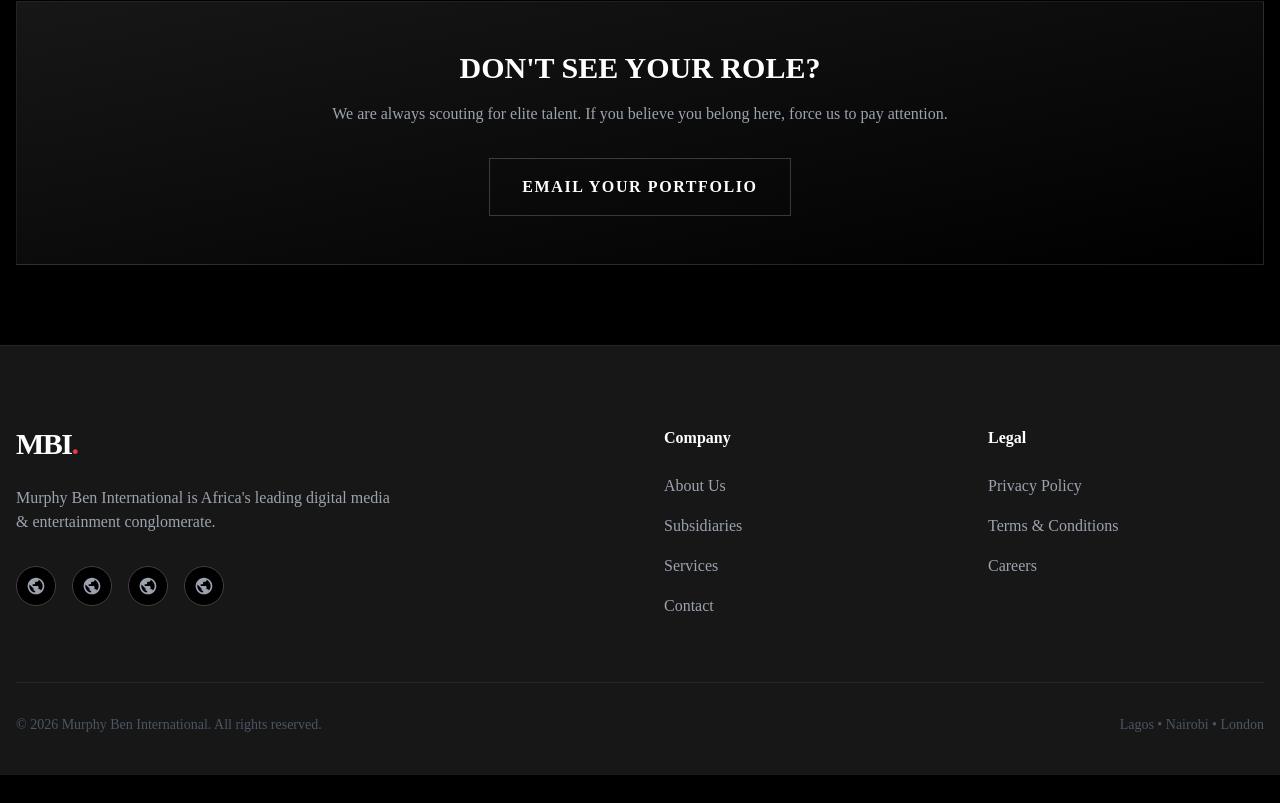
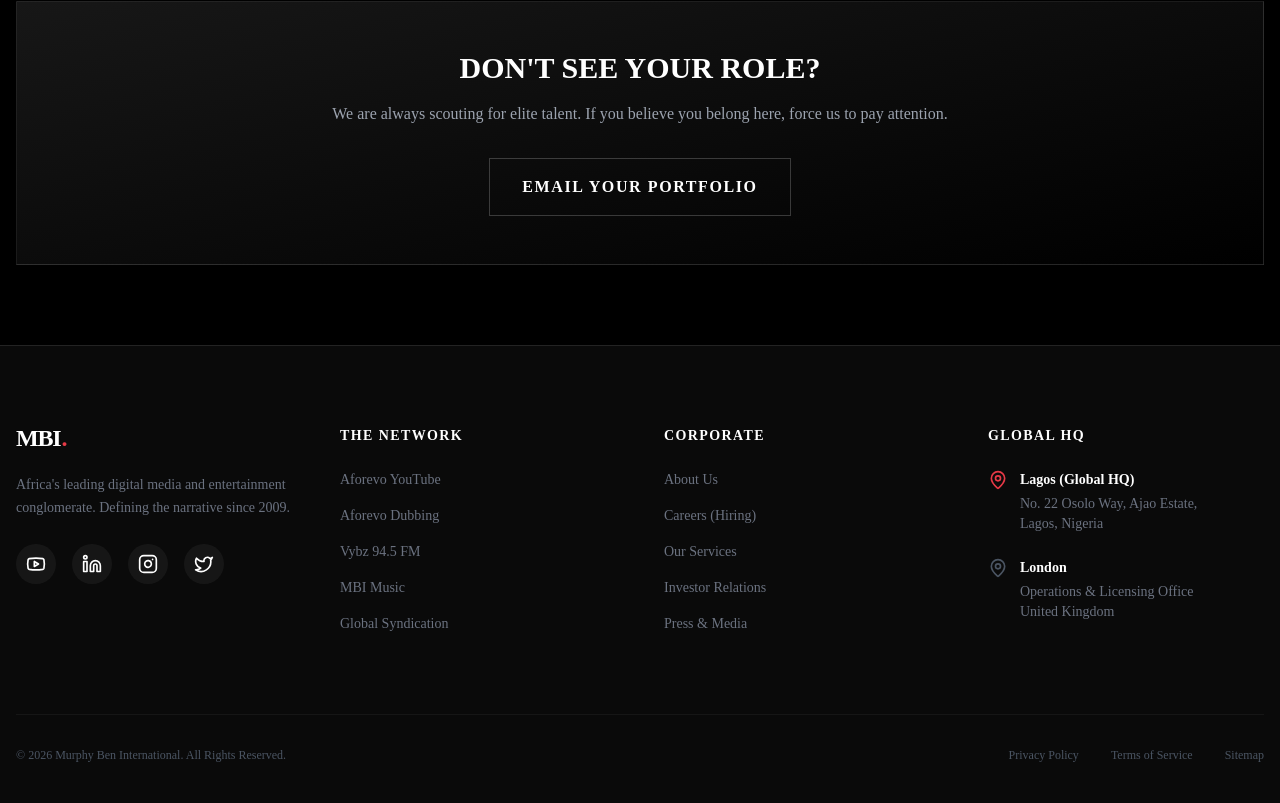
Before and after one commit to io-m1/aforevo.io, a Next.js app: page /careers in a window 1280 px wide. Shown: the part 1387-2190 px from the top of the page. Before the commit the page ends 2162 px from the top, so only its background shows below. Built offline with nearby package versions, Linux system fonts and the light colour scheme.

Commit message:
feat(layout): deploy strategic footer with HQs and network links

```diff
--- a/components/layout/Footer.tsx
+++ b/components/layout/Footer.tsx
@@ -1,75 +1,112 @@
 import Link from 'next/link';
-import layoutData from '@/content/layout.json';
+import Logo from '@/components/ui/Logo';
+import { Twitter, Instagram, Linkedin, Youtube, Mail, MapPin } from 'lucide-react';
 
 export default function Footer() {
-  const { footer } = layoutData;
   const currentYear = new Date().getFullYear();
 
   return (
-    <footer className="bg-neutral-900 border-t border-neutral-800 pt-20 pb-10">
+    <footer className="bg-neutral-950 border-t border-white/10 pt-20 pb-10 text-sm">
       <div className="container mx-auto px-4">
-        <div className="grid grid-cols-1 md:grid-cols-4 gap-12 mb-16">
 
-          {/* Brand Column */}
-          <div className="col-span-1 md:col-span-2">
-            <Link href="/" className="text-3xl font-black text-white tracking-tighter mb-6 block">
-              MBI<span className="text-mbi-red">.</span>
-            </Link>
-            <p className="text-gray-400 max-w-sm mb-8">
-              {footer.description}
+        <div className="grid grid-cols-1 md:grid-cols-4 gap-12 mb-20">
+
+          {/* COLUMN 1: BRAND */}
+          <div className="space-y-6">
+            <Logo className="text-2xl" />
+            <p className="text-gray-500 leading-relaxed max-w-xs">
+              Africa&apos;s leading digital media and entertainment conglomerate.
+              Defining the narrative since 2009.
             </p>
-            {/* Social Icons */}
             <div className="flex gap-4">
-              {footer.socials.map((social) => (
-                <a
-                  key={social.platform}
-                  href={social.url}
-                  target="_blank"
-                  rel="noopener noreferrer"
-                  className="w-10 h-10 rounded-full bg-black border border-neutral-700 flex items-center justify-center text-gray-400 hover:text-white hover:border-mbi-red transition-all"
-                  aria-label={social.platform}
-                >
-                  <span className="sr-only">{social.platform}</span>
-                  {/* Generic Social Icon (We can refine specific SVGs later) */}
-                  <svg className="w-5 h-5" fill="currentColor" viewBox="0 0 24 24">
-                     <path d="M12 2C6.48 2 2 6.48 2 12s4.48 10 10 10 10-4.48 10-10S17.52 2 12 2zm-1 17.93c-3.95-.49-7-3.85-7-7.93 0-.62.08-1.21.21-1.79L9 15v1c0 1.1.9 2 2 2v1.93zm6.9-2.54c-.26-.81-1-1.39-1.9-1.39h-1v-3c0-.55-.45-1-1-1H8v-2h2c.55 0 1-.45 1-1V7h2c1.1 0 2-.9 2-2v-.41c2.93 1.19 5 4.06 5 7.41 0 2.08-.8 3.97-2.1 5.39z"/>
-                  </svg>
-                </a>
-              ))}
+              <SocialIcon icon={<Youtube className="w-5 h-5" />} href="https://youtube.com/@Aforevo" />
+              <SocialIcon icon={<Linkedin className="w-5 h-5" />} href="https://linkedin.com/company/murphy-ben-international" />
+              <SocialIcon icon={<Instagram className="w-5 h-5" />} href="#" />
+              <SocialIcon icon={<Twitter className="w-5 h-5" />} href="#" />
             </div>
           </div>
 
-          {/* Quick Links */}
+          {/* COLUMN 2: NETWORK */}
           <div>
-            <h4 className="text-white font-bold mb-6">Company</h4>
-            <ul className="space-y-4">
-              <li><Link href="/about" className="text-gray-400 hover:text-mbi-red transition-colors">About Us</Link></li>
-              <li><Link href="/brands" className="text-gray-400 hover:text-mbi-red transition-colors">Subsidiaries</Link></li>
-              <li><Link href="/services" className="text-gray-400 hover:text-mbi-red transition-colors">Services</Link></li>
-              <li><Link href="/contact" className="text-gray-400 hover:text-mbi-red transition-colors">Contact</Link></li>
+            <h4 className="font-bold text-white uppercase tracking-widest mb-6">The Network</h4>
+            <ul className="space-y-4 text-gray-500">
+              <FooterLink href="/brands">Aforevo YouTube</FooterLink>
+              <FooterLink href="/brands">Aforevo Dubbing</FooterLink>
+              <FooterLink href="/brands">Vybz 94.5 FM</FooterLink>
+              <FooterLink href="/brands">MBI Music</FooterLink>
+              <FooterLink href="/services">Global Syndication</FooterLink>
             </ul>
           </div>
 
-          {/* Legal */}
+          {/* COLUMN 3: CORPORATE */}
           <div>
-            <h4 className="text-white font-bold mb-6">Legal</h4>
-            <ul className="space-y-4">
-              {footer.links.map((link) => (
-                <li key={link.href}>
-                  <Link href={link.href} className="text-gray-400 hover:text-mbi-red transition-colors">
-                    {link.label}
-                  </Link>
-                </li>
-              ))}
+            <h4 className="font-bold text-white uppercase tracking-widest mb-6">Corporate</h4>
+            <ul className="space-y-4 text-gray-500">
+              <FooterLink href="/about">About Us</FooterLink>
+              <FooterLink href="/careers">Careers (Hiring)</FooterLink>
+              <FooterLink href="/services">Our Services</FooterLink>
+              <FooterLink href="mailto:partners@mbi247.com">Investor Relations</FooterLink>
+              <FooterLink href="mailto:press@mbi247.com">Press & Media</FooterLink>
             </ul>
+          </div>
+
+          {/* COLUMN 4: LOCATIONS */}
+          <div>
+            <h4 className="font-bold text-white uppercase tracking-widest mb-6">Global HQ</h4>
+            <ul className="space-y-6 text-gray-500">
+              <li className="flex gap-3">
+                <MapPin className="w-5 h-5 text-mbi-red shrink-0" />
+                <span>
+                  <strong className="block text-white mb-1">Lagos (Global HQ)</strong>
+                  No. 22 Osolo Way, Ajao Estate,<br />Lagos, Nigeria
+                </span>
+              </li>
+              <li className="flex gap-3">
+                <MapPin className="w-5 h-5 text-gray-600 shrink-0" />
+                <span>
+                  <strong className="block text-white mb-1">London</strong>
+                  Operations & Licensing Office<br />United Kingdom
+                </span>
+              </li>
+            </ul>
+          </div>
+
+        </div>
+
+        {/* BOTTOM BAR */}
+        <div className="border-t border-white/5 pt-8 flex flex-col md:flex-row justify-between items-center gap-4 text-gray-600 text-xs">
+          <p>&copy; {currentYear} Murphy Ben International. All Rights Reserved.</p>
+          <div className="flex gap-8">
+            <Link href="#" className="hover:text-white transition-colors">Privacy Policy</Link>
+            <Link href="#" className="hover:text-white transition-colors">Terms of Service</Link>
+            <Link href="#" className="hover:text-white transition-colors">Sitemap</Link>
           </div>
         </div>
 
-        <div className="border-t border-neutral-800 pt-8 flex flex-col md:flex-row justify-between items-center text-sm text-gray-600">
-          <p>&copy; {currentYear} Murphy Ben International. All rights reserved.</p>
-          <p>Lagos • Nairobi • London</p>
-        </div>
       </div>
     </footer>
   );
 }
+
+function SocialIcon({ icon, href }: { icon: React.ReactNode, href: string }) {
+  return (
+    <a
+      href={href}
+      target="_blank"
+      rel="noopener noreferrer"
+      className="w-10 h-10 rounded-full bg-white/5 flex items-center justify-center text-white hover:bg-mbi-red hover:text-white transition-all"
+    >
+      {icon}
+    </a>
+  );
+}
+
+function FooterLink({ href, children }: { href: string, children: React.ReactNode }) {
+  return (
+    <li>
+      <Link href={href} className="hover:text-mbi-gold transition-colors flex items-center gap-2">
+        {children}
+      </Link>
+    </li>
+  );
+}
```
